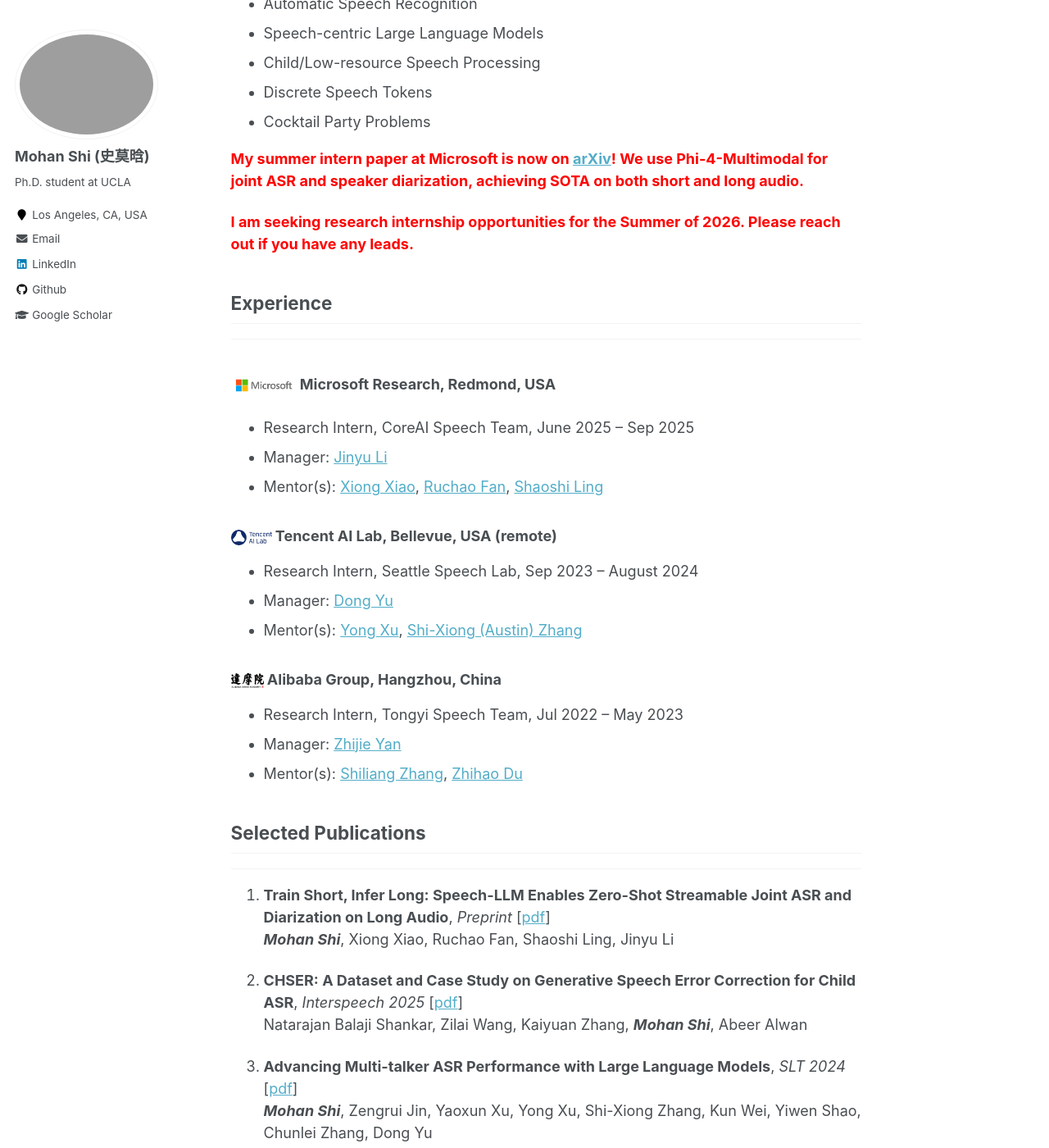
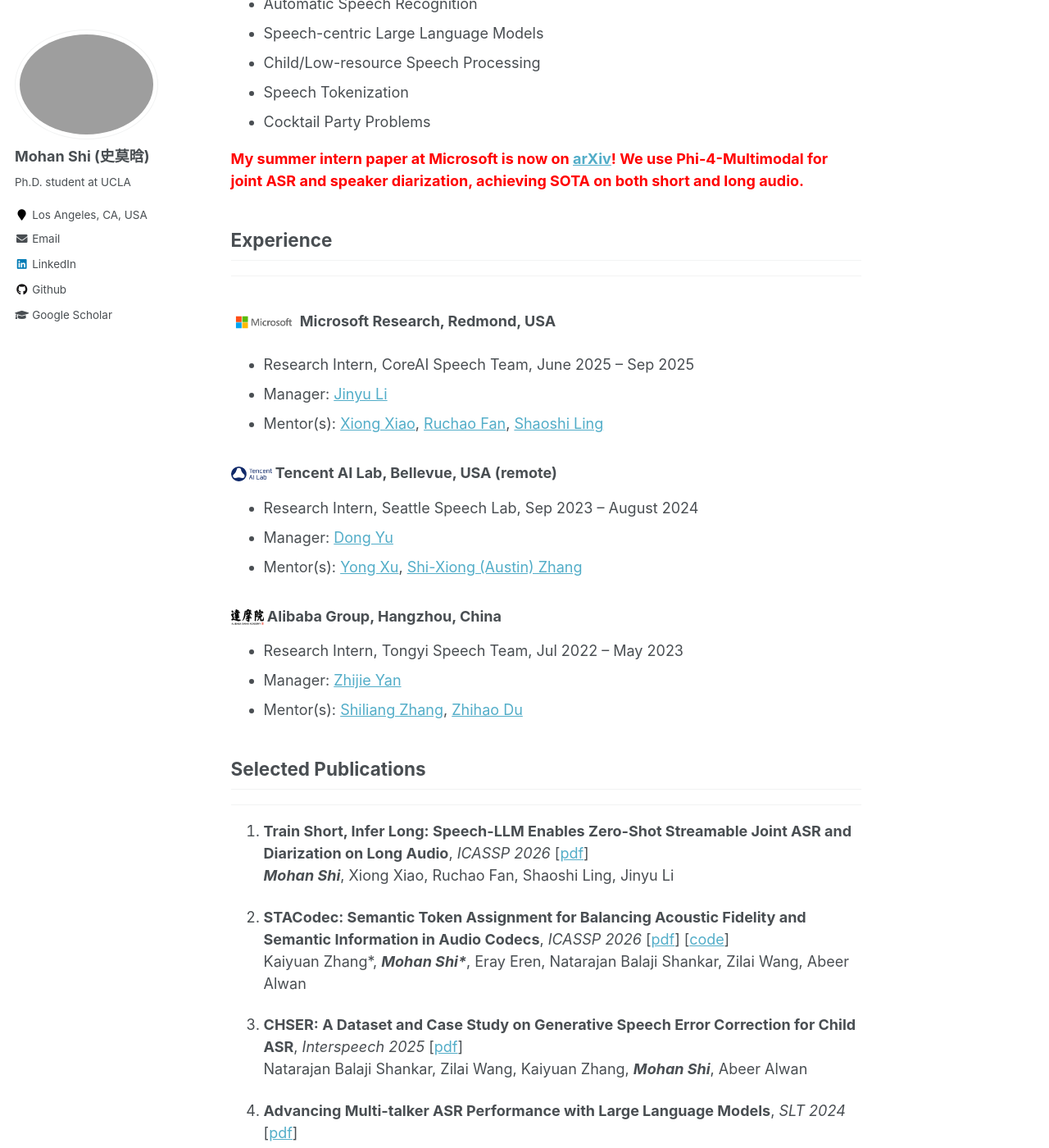
Before and after one commit to morganshi/morganshi.github.io, a Jekyll site: the page built from _pages/about.md, in a window 1280 px wide and 1400 px high, scrolled down 292 px. Shown: the whole window at 82% size. Built offline with Jekyll 4.4.1, drawn with Linux system fonts in a browser that asks for light colours.

Commit message:
update
update

```diff
--- a/_pages/about.md
+++ b/_pages/about.md
@@ -45,13 +45,13 @@ I am Mohan Shi, a second-year Ph.D. student in Electrical and Computer Engineeri
 <li>Automatic Speech Recognition</li>
 <li>Speech-centric Large Language Models</li>
 <li>Child/Low-resource Speech Processing</li>
-<li>Discrete Speech Tokens</li>
+<li>Speech Tokenization</li>
 <li>Cocktail Party Problems</li>
 </ul>
 
 **<font color="red">My summer intern paper at Microsoft is now on <a href="https://arxiv.org/pdf/2511.16046">arXiv</a>! We use Phi-4-Multimodal for joint ASR and speaker diarization, achieving SOTA on both short and long audio.</font>**
 
-**<font color="red">I am seeking research internship opportunities for the Summer of 2026. Please reach out if you have any leads.</font>**
+<!-- **<font color="red">I am seeking research internship opportunities for the Summer of 2026. Please reach out if you have any leads.</font>** -->
 
 <!-- **<font color="red">I have joined the Microsoft Azure AI Speech Team as a Research Intern and will be working on Phi-4-multimodal this summer.</font>** -->
 
@@ -82,8 +82,11 @@ I am Mohan Shi, a second-year Ph.D. student in Electrical and Computer Engineeri
 <a id="Publications"></a>
 ## Selected Publications
 ----
-1. **Train Short, Infer Long: Speech-LLM Enables Zero-Shot Streamable Joint ASR and Diarization on Long Audio**, *Preprint* [[pdf](https://arxiv.org/pdf/2511.16046)]
+1. **Train Short, Infer Long: Speech-LLM Enables Zero-Shot Streamable Joint ASR and Diarization on Long Audio**, *ICASSP 2026* [[pdf](https://arxiv.org/pdf/2511.16046)]
 <br><i>**Mohan Shi**</i>, Xiong Xiao, Ruchao Fan, Shaoshi Ling, Jinyu Li
+
+1. **STACodec: Semantic Token Assignment for Balancing Acoustic Fidelity and Semantic Information in Audio Codecs**, *ICASSP 2026* [[pdf](https://arxiv.org/pdf/2602.06180)] [[code](https://github.com/epcm/STACodec)]
+<br>Kaiyuan Zhang\*, <i>**Mohan Shi\***</i>, Eray Eren, Natarajan Balaji Shankar, Zilai Wang, Abeer Alwan
 
 1. **CHSER: A Dataset and Case Study on Generative Speech Error Correction for Child ASR**, *Interspeech 2025* [[pdf](https://arxiv.org/pdf/2505.18463)]
 <br>Natarajan Balaji Shankar, Zilai Wang, Kaiyuan Zhang, <i>**Mohan Shi**</i>, Abeer Alwan
```
Also changed, not shown: 1 other file.
